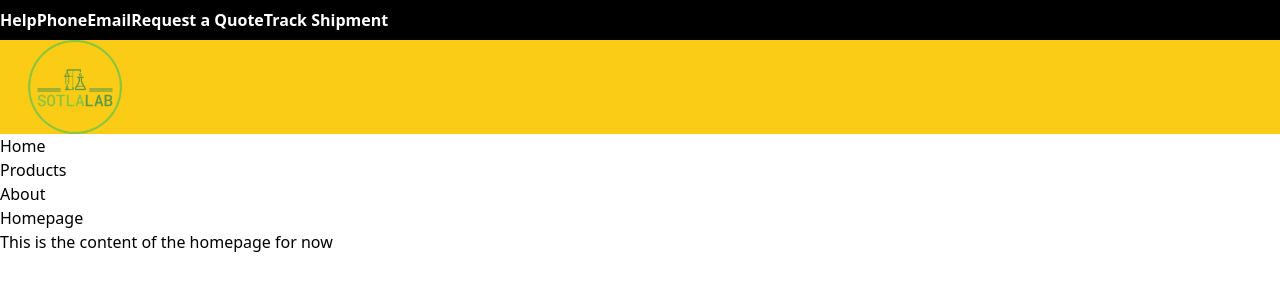
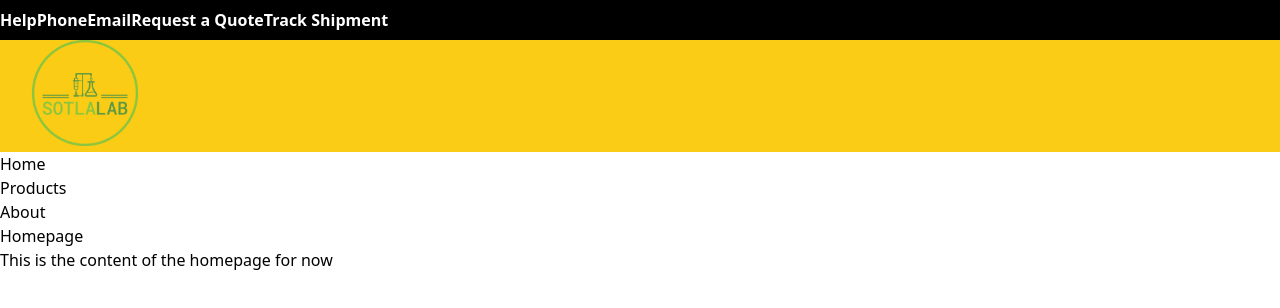
Before and after one commit to lsapundzic/b2b-store-frontend, a Next.js app: page / in a window 1280 px wide. Shown: the top 308 px of the page. Built offline with nearby package versions, Linux system fonts and the light colour scheme.

Commit message:
Logo somewhat works

```diff
--- a/src/components/Header/fragments/Logo.jsx
+++ b/src/components/Header/fragments/Logo.jsx
@@ -1,12 +1,11 @@
 import Image from "next/image";
 
 export default function Logo() {
-  const imageSize = 150;
-  const source = "/img/logo-no-background.png";
+  const imageSize = 170;
   return (
     <div>
       <Image
-        src={source}
+        src="/img/logo-no-background.png"
         alt="Sotla company logo"
         width={imageSize}
         height={imageSize}
--- a/src/components/Header/fragments/Masthead.jsx
+++ b/src/components/Header/fragments/Masthead.jsx
@@ -2,7 +2,7 @@ import Logo from "./Logo";
 
 export default function Masthead() {
   return (
-    <div className="h-38 bg-yellow-400">
+    <div className="h-28 bg-yellow-400">
       <Logo />
     </div>
   );
```
